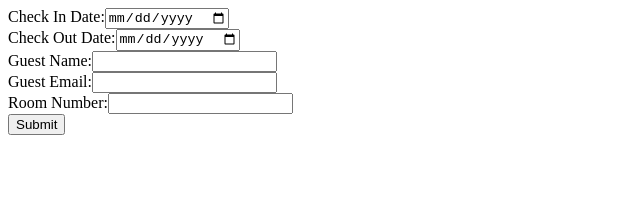
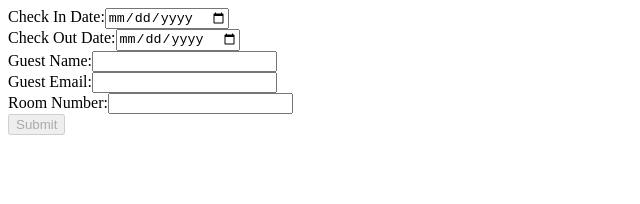
Before and after one commit to nadun96/ng-hotel-management-app, an Angular app: page /new in a window 1280 px wide. Shown: the top 204 px of the page, without its empty margins (0-640 px from the left). Built offline with nearby package versions, Linux system fonts and the light colour scheme.

Commit message:
form attribute disabled

```diff
--- a/src/app/reservation-from/reservation-from.component.html
+++ b/src/app/reservation-from/reservation-from.component.html
@@ -19,5 +19,5 @@
         <label for="">Room Number:</label>
         <input type="number" formControlName="roomNumber" min="1">
     </div>
-    <button type="submit">Submit</button>
+    <button type="submit" [disabled]="reservationForm.invalid">Submit</button>
 </form>
```
